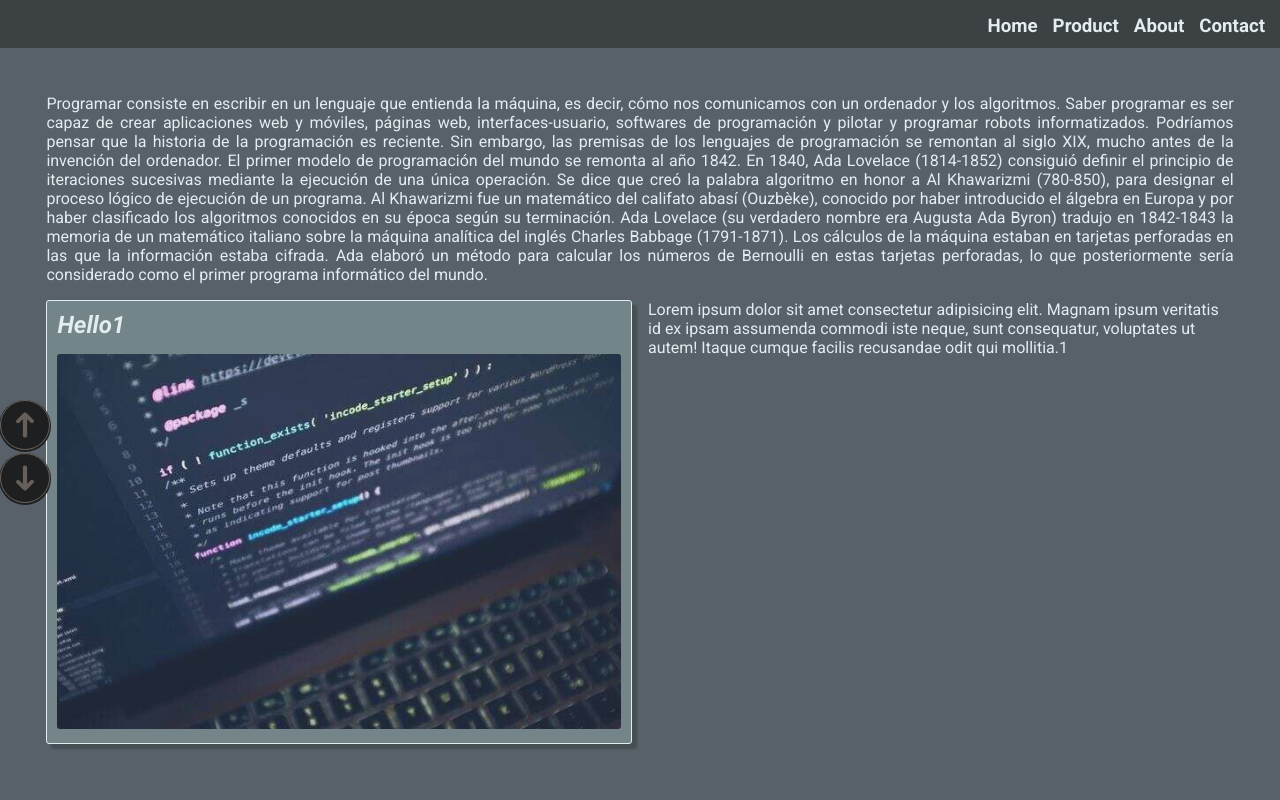
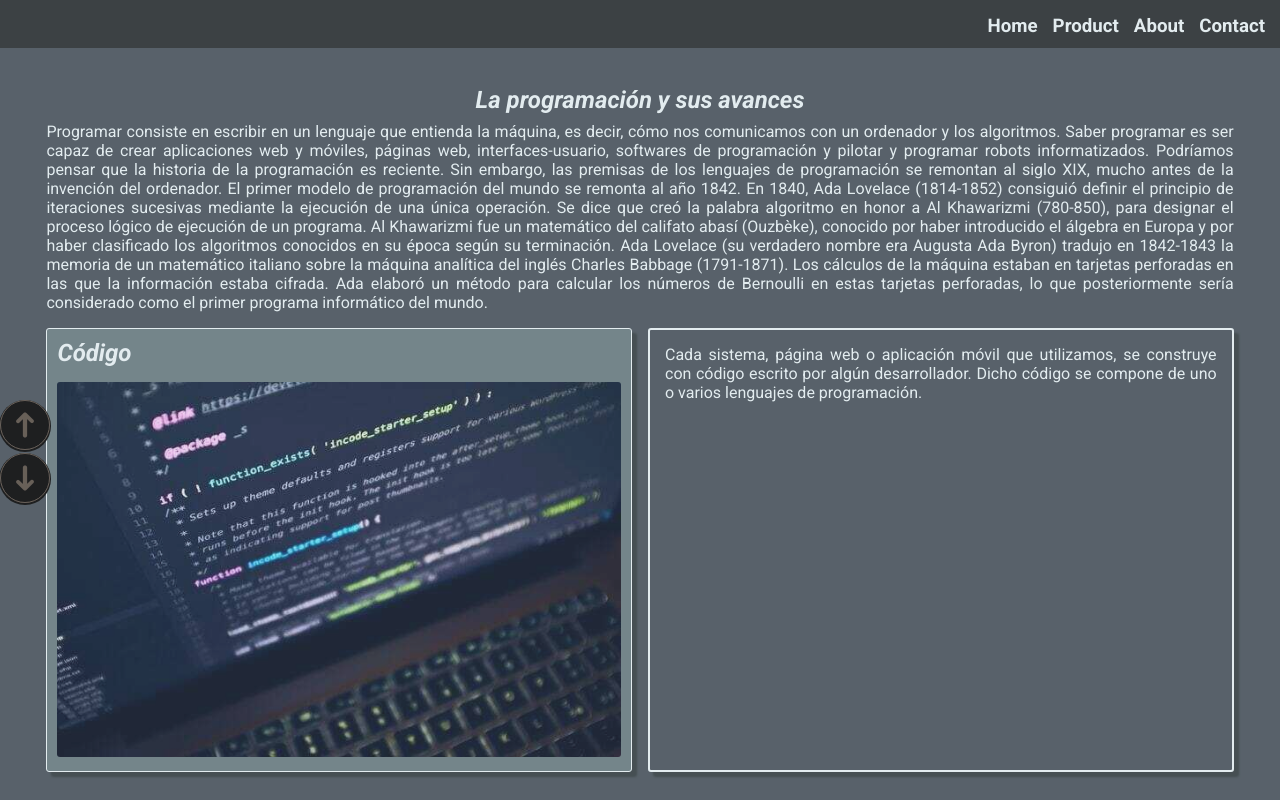
Before and after one commit to MartinBert/html-page-UTN, a plain HTML site: page index.html in a window 1280 px wide. Drawn offline with Linux system fonts and the light colour scheme.

Commit message:
fix spinner and card text

```diff
--- a/css/card.css
+++ b/css/card.css
@@ -18,3 +18,16 @@
 .card-light {
     background-color: var(--primary-light);
 }
+
+.card-text {
+    width: 100%;
+    height: 100%;
+    border: 2px solid var(--font);
+    border-radius: 3px;
+    padding: 15px;
+    display: flex;
+    justify-content: center;
+    text-align: justify;
+    cursor: pointer;
+    box-shadow: 5px 5px 2px var(--primary-dark);
+}
--- a/js/helpers/component-manager.js
+++ b/js/helpers/component-manager.js
@@ -18,9 +18,19 @@ const fetchComponents = (componentToLoadList) => {
 
 }
 
+const fetchHtml = async(fileUrl) => {
+    try{
+        const data = await fetch(fileUrl);
+        return await data.text();
+    }catch(err){
+        console.log(err)
+    }
+}
+
 const componentManager = {
     fetchComponent,
-    fetchComponents
+    fetchComponents,
+    fetchHtml
 }
 
 export default componentManager;
--- a/js/sections/home.js
+++ b/js/sections/home.js
@@ -1,7 +1,7 @@
 'use strict'
 import helpers from '../helpers/index.js';
 
-const {fetchComponents} = helpers.componentManager;
+const {fetchComponents, fetchHtml} = helpers.componentManager;
 const {moveSectionByClassName} = helpers.sectionSelector;
 const {waitDOM} = helpers.DOMMutationsDetector;
 
@@ -14,31 +14,42 @@ const components = [
 const cards = [
   {
     id: 1,
-    title: "Hello1",
+    title: "Código",
     image: "../../assets/images/carousel/image1.jpg",
-    alt: "alt1",
-    text: "Lorem ipsum dolor sit amet consectetur adipisicing elit. Magnam ipsum veritatis id ex ipsam assumenda commodi iste neque, sunt consequatur, voluptates ut autem! Itaque cumque facilis recusandae odit qui mollitia.1"
+    alt: "código",
+    text:
+        `Cada sistema, página web o aplicación móvil que utilizamos, se construye con código escrito por algún desarrollador.
+        Dicho código se compone de uno o varios lenguajes de programación.`
   },
   {
     id: 2,
-    title: "Hello2",
+    title: "Lenguajes de programación",
     image: "../../assets/images/carousel/image2.jpg",
-    alt: "alt2",
-    text: "Lorem ipsum dolor sit amet consectetur adipisicing elit. Magnam ipsum veritatis id ex ipsam assumenda commodi iste neque, sunt consequatur, voluptates ut autem! Itaque cumque facilis recusandae odit qui mollitia.2"
+    alt: "lenguajes de programación",
+    text:
+        `Los lenguajes de programación son lenguajes formales conformados por palabras reservadas y símbolos.
+        Poseen sintaxis especiales y permiten al programador escribir instrucciones con el fin de controlar
+        el comportamiento lógico y físico de una computadora o dispositivo.`
   },
   {
     id: 3,
-    title: "Hello3",
+    title: "Dispositivos",
     image: "../../assets/images/carousel/image3.jpg",
-    alt: "alt3",
-    text: "Lorem ipsum dolor sit amet consectetur adipisicing elit. Magnam ipsum veritatis id ex ipsam assumenda commodi iste neque, sunt consequatur, voluptates ut autem! Itaque cumque facilis recusandae odit qui mollitia.3"
+    alt: "dispositivos",
+    text:
+        `La programación fue avanzando a lo largo de la historia, y en la actualidad,
+        se la utiliza para automatizar tareas y crear sistemas para múltiples dispositivos.
+        Esto repercute positivamente en la demanda mundial de desarrolladores,
+        pues el área de sistemas se volvió un pilar fundamental de las empresas modernas que desean optimizar sus procesos.`
   },
   {
     id: 4,
-    title: "Hello4",
+    title: "Desarrolladores",
     image: "../../assets/images/carousel/image4.jpg",
-    alt: "alt4",
-    text: "Lorem ipsum dolor sit amet consectetur adipisicing elit. Magnam ipsum veritatis id ex ipsam assumenda commodi iste neque, sunt consequatur, voluptates ut autem! Itaque cumque facilis recusandae odit qui mollitia.4"
+    alt: "desarrolladores",
+    text:
+        `Los desarrolladores son las personas que hacen posible la solución de problemas mediante la programación,
+        las áreas de especialización para sus tareas se fueron diversificando y actualmente hay muchísimas categorías.`
   },
 ];
 
@@ -63,15 +74,17 @@ waitDOM('.card').then(card => {
             <h1>${cardData.title}</h1>
             <img src="${cardData.image}" alt="${cardData.alt}" style="width: 100%; height: 100;">
         `
-        cardText.innerHTML = `<p>${cardData.text}</p>`
+        cardText.innerHTML = `<div>${cardData.text}</div>`
     }
     setCardData(currentCard);
 
-    const changeCard = () => {
+    const changeCard = async() => {
         card.className = 'card card-dark fade-dark fade-opacity-out'
-        cardText.innerHTML = '';
+        cardText.className = 'card-text fade-opacity-out'
+        cardText.innerHTML = '<div>' + await fetchHtml('../../sections/home/spinner.svg') + '</div>';
         setTimeout(() => {
             card.className = 'card card-light fade-light fade-opacity-in'
+            cardText.className = 'card-text fade-opacity-in'
             currentCard = (currentCard.id !== 4) ? currentCard = cards.find(cardInList => cardInList.id === currentCard.id + 1) : cards[0];
             setCardData(currentCard);
         }, 475)
@@ -80,4 +93,8 @@ waitDOM('.card').then(card => {
     card.addEventListener('click', () => {
         changeCard();
     })
+
+    cardText.addEventListener('click', () => {
+        changeCard();
+    })
 })
--- a/sections/home/carousel.html
+++ b/sections/home/carousel.html
@@ -3,6 +3,6 @@
         <div class="card card-light"></div>
     </div>
     <div class="col-12">
-        <div class="card-text text-center"></div>
+        <div class="card-text"></div>
     </div>
 </div>
--- a/sections/home/home.html
+++ b/sections/home/home.html
@@ -1,5 +1,6 @@
 <div class="navbar"></div>
 <div class="container">
+    <div class="row"><h1>La programación y sus avances</h1></div>
     <div class="story"></div>
     <div class="carousel"></div>
 </div>
```
Also changed, not shown: assets/images/carousel/image2.jpg, assets/images/carousel/image3.jpg, assets/images/spin.svg (added), sections/home/spinner.svg (added).
